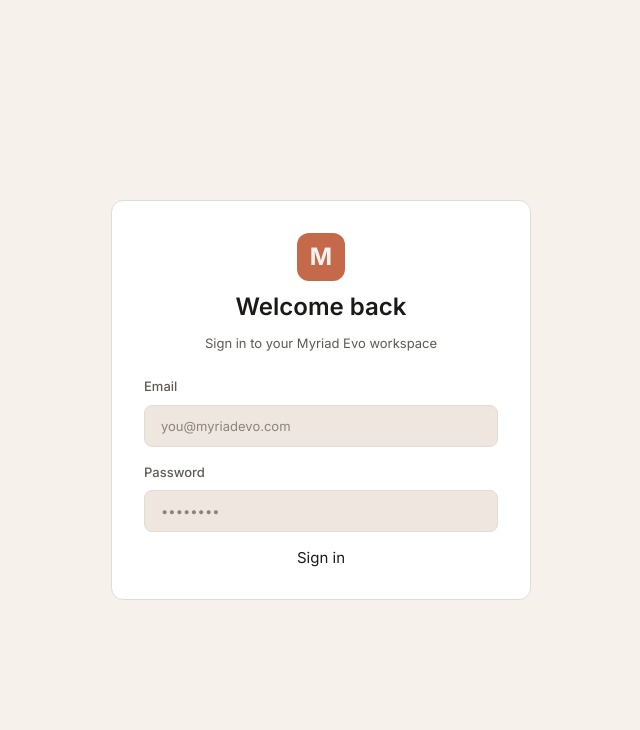
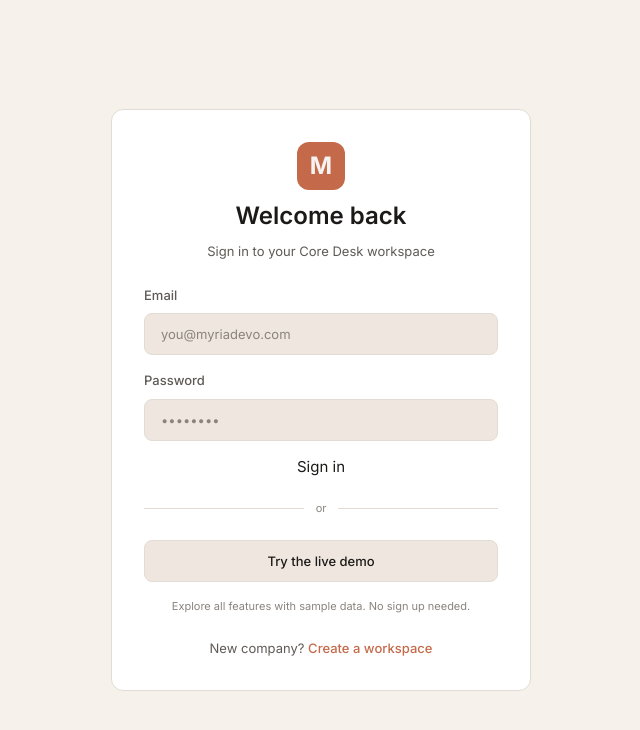
Before and after one commit to edubew/myriad_evo_crm, a React (Vite) app: page /login in a window 1280 px wide. Shown: the top 730 px of the page, without its empty margins (319-959 px from the left). Built offline with nearby package versions, Linux system fonts and the light colour scheme.

Commit message:
Enhance Login and Register components: add demo login functionality, success message for registration, and update UI text

```diff
--- a/src/pages/Login/Login.jsx
+++ b/src/pages/Login/Login.jsx
@@ -1,5 +1,5 @@
 import { useState } from "react";
-import { useNavigate, Link } from "react-router-dom";
+import { useNavigate, Link, useSearchParams } from "react-router-dom";
 import { useAuth } from "../../context/AuthContext";
 import Button from "../../components/ui/Button/Button";
 import Input from "../../components/ui/Input/Input";
@@ -8,10 +8,13 @@ import "./Login.scss";
 function Login() {
   const navigate = useNavigate();
   const { login } = useAuth();
+  const [params] = useSearchParams()
+  const justRegistered = params.get("registered") === "true"
 
   const [form, setForm] = useState({ email: "", password: "" });
   const [error, setError] = useState("");
   const [loading, setLoading] = useState(false);
+  const [demoLoading, setDemoLoading] = useState(false)
 
   const handleChange = (e) => {
     setForm({ ...form, [e.target.name]: e.target.value });
@@ -22,15 +25,30 @@ function Login() {
     setError("");
     setLoading(true);
     try {
-      const loggedInUser = await login(form);
-      console.log("Logged in user:", loggedInUser);
-      navigate("/dashboard");
+      const user = await login(form);
+      if (user) navigate("/dashboard", { replace: true })
     } catch (err) {
       setError(err.response?.data?.error || "Invalid email or password");
     } finally {
       setLoading(false);
     }
   };
+
+  const handleDemo = async () => {
+    setError("")
+    setDemoLoading(true)
+    try {
+      const user = await login({
+        email: "demo@coredesk.com",
+        password: "demo1234"
+      })
+      if (user) navigate("/dashboard", { replace: true })
+    } catch {
+      setError("Demo account unavailable. Please try again.")
+    } finally {
+      setDemoLoading(false)
+    }
+  }
 
   return (
     <div className="auth-page">
@@ -39,9 +57,15 @@ function Login() {
           <div className="auth-card__logo">M</div>
           <h1 className="auth-card__title">Welcome back</h1>
           <p className="auth-card__subtitle">
-            Sign in to your Myriad Evo workspace
+            Sign in to your Core Desk workspace
           </p>
         </div>
+
+        {justRegistered && (
+          <div className="auth-card__success">
+            Account created. Sign in to get started.
+          </div>
+        )}
 
         <form className="auth-card__form" onSubmit={handleSubmit}>
           {error && <div className="auth-card__error">{error}</div>}
@@ -71,12 +95,28 @@ function Login() {
           </Button>
         </form>
 
-        {/* <p className="auth-card__footer">
-          Don't have an account?{" "}
+        <div className="auth-card__divider">
+          <span>or</span>
+        </div>
+
+        <button
+          className="auth-card__demo-btn"
+          onClick={handleDemo}
+          disabled={demoLoading}
+        >
+          {demoLoading ? "Loading demo..." : "Try the live demo"}
+        </button>
+
+        <p className="auth-card__demo-note">
+          Explore all features with sample data. No sign up needed.
+        </p>
+
+        <p className="auth-card__footer">
+          New company?{" "}
           <Link to="/register" className="auth-card__link">
-            Create one
+            Create a workspace
           </Link>
-        </p> */}
+        </p>
       </div>
     </div>
   );
--- a/src/pages/Login/Login.scss
+++ b/src/pages/Login/Login.scss
@@ -96,4 +96,62 @@
       color: var(--brand-hover);
     }
   }
+
+  &__success {
+    padding: $space-3 $space-4;
+    background: rgba(74, 140, 106, 0.1);
+    border: 1px solid rgba(74, 140, 106, 0.3);
+    border-radius: $radius-md;
+    color: #4a8c6a;
+    font-size: $font-size-sm;
+    text-align: center;
+  }
+
+  &__divider {
+    display: flex;
+    align-items: center;
+    gap: $space-3;
+    color: var(--text-muted);
+    font-size: $font-size-xs;
+
+    &::before,
+    &::after {
+      content: "";
+      flex: 1;
+      height: 1px;
+      background: var(--border);
+    }
+  }
+
+  &__demo-btn {
+    width: 100%;
+    padding: $space-3;
+    border: 1px solid var(--border);
+    border-radius: $radius-md;
+    background: var(--surface-raised);
+    color: var(--text-primary);
+    font-size: $font-size-sm;
+    font-weight: $font-weight-medium;
+    font-family: $font-family;
+    transition: all $transition-fast;
+    cursor: pointer;
+
+    &:hover:not(:disabled) {
+      border-color: var(--brand);
+      color: var(--brand);
+      background: var(--brand-light);
+    }
+
+    &:disabled {
+      opacity: 0.6;
+      cursor: not-allowed;
+    }
+  }
+
+  &__demo-note {
+    text-align: center;
+    font-size: $font-size-xs;
+    color: var(--text-muted);
+    margin-top: -$space-2;
+  }
 }
--- a/src/pages/Register/Register.jsx
+++ b/src/pages/Register/Register.jsx
@@ -10,6 +10,7 @@ function Register() {
   const { register } = useAuth();
 
   const [form, setForm] = useState({
+    company_name: "",
     first_name: "",
     last_name: "",
     email: "",
@@ -29,7 +30,7 @@ function Register() {
     setLoading(true);
     try {
       await register(form);
-      navigate("/login");
+      navigate("/login?registered=true");
     } catch (err) {
       console.log("Full error:", err);
       console.log("Response data:", err.response?.data);
@@ -45,8 +46,10 @@ function Register() {
       <div className="auth-card">
         <div className="auth-card__header">
           <div className="auth-card__logo">M</div>
-          <h1 className="auth-card__title">Create your account</h1>
-          <p className="auth-card__subtitle">Start building with Myriad Evo</p>
+          <h1 className="auth-card__title">Create your workspace</h1>
+          <p className="auth-card__subtitle">
+            Set up CoreDesk for your Company
+          </p>
         </div>
 
         <form className="auth-card__form" onSubmit={handleSubmit}>
@@ -57,6 +60,14 @@ function Register() {
               ))}
             </div>
           )}
+
+          <Input
+            label="Company name"
+            name="company_name"
+            placeholder="Myriad Evo"
+            value={form.company_name}
+            onChange={handleChange}
+          />
 
           <div className="auth-card__row">
             <Input
@@ -104,7 +115,7 @@ function Register() {
           />
 
           <Button type="submit" fullWidth loading={loading}>
-            Create account
+            Create Workspace
           </Button>
         </form>
 
```
